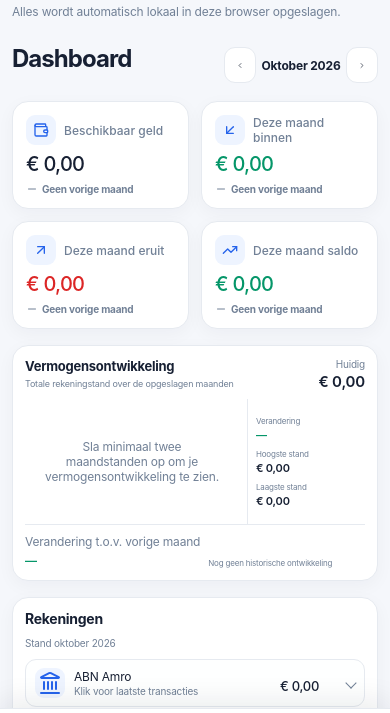
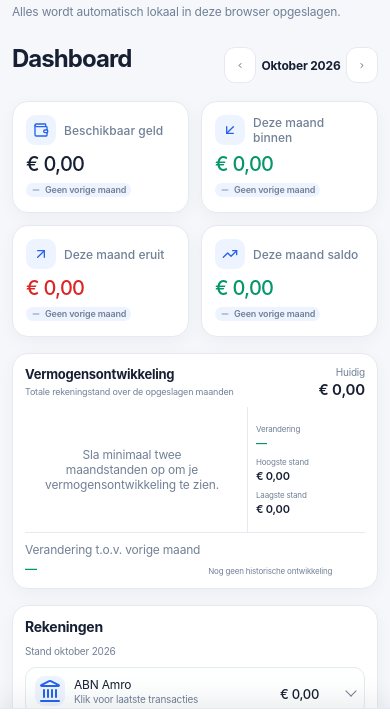
Before and after one commit to vinjayh1-creator/Geld, a plain HTML site: page index.html in a window 390 px wide. Shown: the part 68-781 px from the top of the page. Drawn offline with nearby package versions, Linux system fonts and the light colour scheme.

Commit message:
Update index.html

```diff
--- a/index.html
+++ b/index.html
@@ -1031,12 +1031,12 @@ html,body,#root,.app{
 .dashboard-stat-icon{width:30px;height:30px;border-radius:9px;background:var(--soft);color:var(--primary);display:inline-flex;align-items:center;justify-content:center;flex:0 0 auto;}
 .dashboard-stat-icon svg{width:16px;height:16px;}
 .dashboard-stat-card .stat-value{font-size:25px;margin-top:10px;}
-.dashboard-tile-change{display:flex;align-items:center;gap:4px;margin-top:7px;font-size:10px;font-weight:650;}
-.dashboard-tile-change svg{width:12px;height:12px;}
-.dashboard-tile-change .tile-change-pct{font-size:10px;font-weight:650;}
+.dashboard-tile-change{margin-top:7px;display:inline-flex;align-items:center;gap:4px;font-size:10px;font-weight:600;line-height:1.1;padding:3px 6px;border-radius:999px;background:var(--soft);color:var(--muted)}
 .dashboard-tile-change.up{color:var(--green)}
 .dashboard-tile-change.down{color:var(--red)}
 .dashboard-tile-change.neutral{color:var(--muted)}
+.dashboard-tile-change svg{width:11px;height:11px}
+.dashboard-tile-change .tile-change-pct{font-size:10px;font-weight:650;}
 .dashboard-wealth-card{margin-top:16px;padding:16px !important;}
 .dashboard-wealth-header{display:flex;justify-content:space-between;align-items:flex-start;gap:14px;}
 .dashboard-wealth-header .section-title{margin-bottom:3px;}
@@ -1067,6 +1067,8 @@ html,body,#root,.app{
  .dashboard-stat-card{padding:13px !important;}
  .dashboard-stat-card .stat-value{font-size:20px;margin-top:8px;}
  .dashboard-stat-label{font-size:11px;}
+ .dashboard-tile-change{font-size:9px;padding:2px 5px}
+ .dashboard-tile-change svg{width:10px;height:10px}
  .dashboard-wealth-card{margin-top:12px;padding:12px !important;}
  .dashboard-wealth-header{gap:8px;}
  .dashboard-wealth-header .section-title{font-size:13px;}
```
